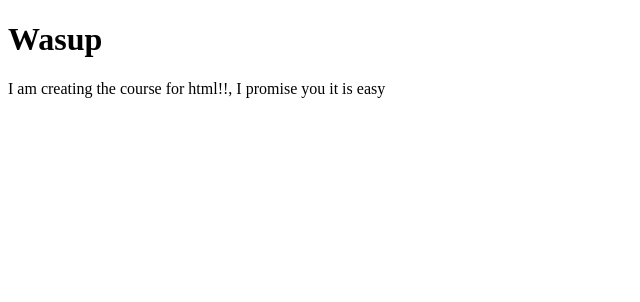
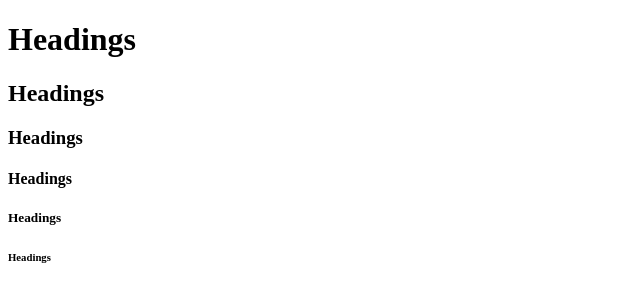
Before and after one commit to OutpaceDataBase/HTML-CSS-course-by-cyr, a plain HTML site: page index.html in a window 1280 px wide. Shown: the whole page, without its empty margins (0-640 px from the left). Drawn offline with Linux system fonts and the light colour scheme.

Commit message:
made headings

```diff
--- a/index.html
+++ b/index.html
@@ -1,16 +1,11 @@
 <!DOCTYPE html>
 <html>
-
-<head>
-  <meta charset="utf-8">
-  <meta name="viewport" content="width=device-width">
-  <title>replit</title>
-  <link href="style.css" rel="stylesheet" type="text/css" />
-</head>
-
-<body>
-<h1>Wasup</h1>
-<p> I am creating the course for html!!, I promise you it is easy</p>
-</body>
-
+  <body>
+    <h1>Headings</h1>
+    <h2>Headings</h2>
+    <h3>Headings</h3>
+    <h4>Headings</h4>
+    <h5>Headings</h5>
+    <h6>Headings</h6>
+  </body>
 </html>
```
